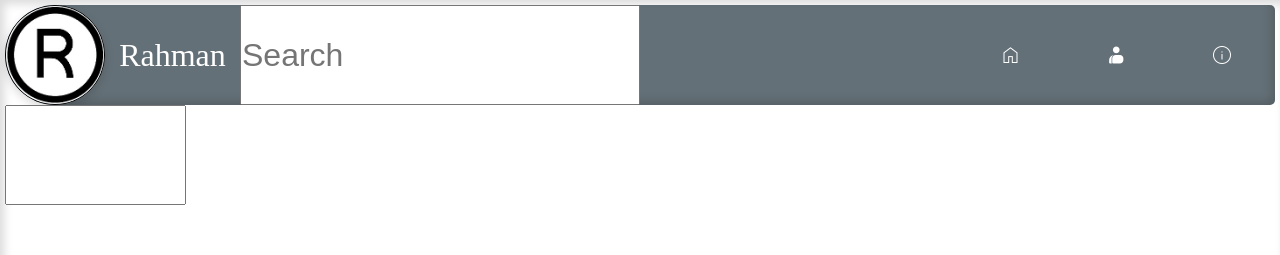
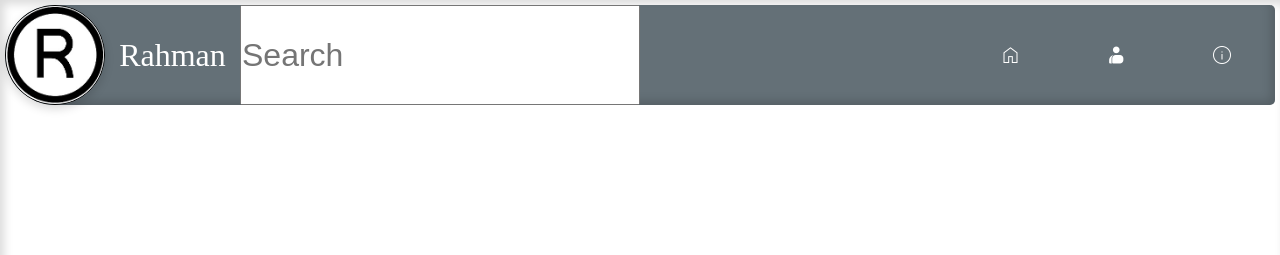
Before and after one commit to faizanurahman17/dashboard, a plain HTML site: page index.html in a window 1280 px wide. Shown: the top 255 px of the page. Drawn offline with nearby package versions, Linux system fonts and the light colour scheme.

Commit message:
main page

```diff
--- a/index.html
+++ b/index.html
@@ -27,9 +27,7 @@
             </div>
         </header>
     </section>
-    <section class="main2">
-        <input type="text">
-    </section>
+    <section class="main2"></section>
     <section class="main3"></section>
 </body>
 <script src="script.js"></script>
```
